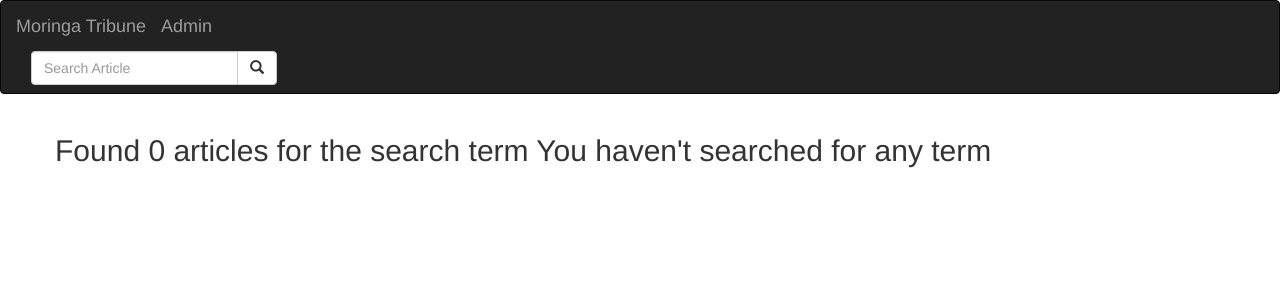
After one commit to charles-okunzo/moringa-tribune, a Django app: page /search/ in a window 1280 px wide. The commit adds this page. Shown: the top 300 px of the page. Run offline with Django 3.2, Linux system fonts and the light colour scheme; some libraries are stand-ins or nearby versions.

Commit message:
style --add search panel

```diff
--- a/news/models.py
+++ b/news/models.py
@@ -49,3 +49,8 @@ class Article(models.Model):
   def days_news(cls, date):
     news = cls.objects.filter(pub_date__date = date)
     return news
+
+  @classmethod
+  def search_by_title(cls, search_term):
+    news = cls.objects.filter(title__icontains = search_term)
+    return news
--- /dev/null
+++ b/news/templates/all-news/search.html
@@ -0,0 +1,25 @@
+{%extends 'all-news/base.html'%}
+{% block content %}
+<div class="container">
+
+  <div class="row">
+    {% if articles%}
+      <h2>Found {{ articles|length }} of searched term {{message}}</h2>
+    {% else %}
+      <h2> Found 0 articles for the search term {{message}}</h2>
+    {% endif %}
+
+  </div>
+
+  <div class="row">
+
+  {% if articles %}
+    {% for article in articles %}
+      <div class="col-sm-6 col-md-3">
+          <h1>{{article.title}}</h1>
+      </div>
+    {% endfor %}
+  {% endif %}
+  </div>
+</div>
+{% endblock %}
--- a/news/templates/all-news/today-news.html
+++ b/news/templates/all-news/today-news.html
@@ -9,6 +9,7 @@
     <!-- displaying News articles -->
     <div class="col-xs-6 col-sm-6 col-md-6 col-lg-6">
       <h2 class="text-center"> {{ item.title }} </h2>
+      <p>{{item.post}}</p><hr>
     </div>
   </div>
 
--- a/news/templates/navbar.html
+++ b/news/templates/navbar.html
@@ -11,6 +11,19 @@
     <div class="container-fluid">
       <div class="navbar-header">
         <a href="{% url 'todayNews' %}" class="navbar-brand">Moringa Tribune</a>
+        <a href="/admin" class="navbar-brand">Admin</a>
+
+        <form class="navbar-form" role="search" action="{% url 'search_results' %}">
+
+          <div class="input-group">
+            <input type="text" class="form-control" placeholder="Search Article" name="article">
+            <div class="input-group-btn">
+              <button class="btn btn-default" type="submit"><i class="glyphicon glyphicon-search"></i></button>
+            </div>
+          </div>
+
+        </form>
+
       </div>
     </div>
   </nav>
--- a/news/urls.py
+++ b/news/urls.py
@@ -5,7 +5,8 @@ from django.urls import path, re_path
 
 
 urlpatterns = [
-  path('', views.news_of_day, name='todayNews'),
-  re_path('^archives/(\d{4}-\d{2}-\d{2})/$', views.past_days_news, name = 'pastNews')
+  path('', views.news_today, name='todayNews'),
+  re_path('^archives/(\d{4}-\d{2}-\d{2})/$', views.past_days_news, name = 'pastNews'),
+  re_path('^search/$', views.search_results, name='search_results'),
 
 ]
--- a/news/views.py
+++ b/news/views.py
@@ -54,8 +54,23 @@ def past_days_news(request, past_date):
   if date == dt.date.today():
     redirect(news_today)
 
-  news = Article.days_news()
+  news = Article.days_news(date)
 
   return render(request, 'all-news/passed-news.html', {"date": date, "news":news})
 
   # return HttpResponse(html)
+
+
+
+def search_results(request):
+  if 'article' in request.GET and request.GET['article']:
+    search_term = request.GET.get('article')
+    searched_articles = Article.search_by_title(search_term)
+    message = f'{search_term}'
+
+    return render(request, 'all=news/search.html', {'articles': searched_articles, 'message':message})
+
+  else:
+    message = "You haven't searched for any term"
+
+    return render(request, 'all-news/search.html',{"message":message})
```
Also changed, not shown: 1 other file.
